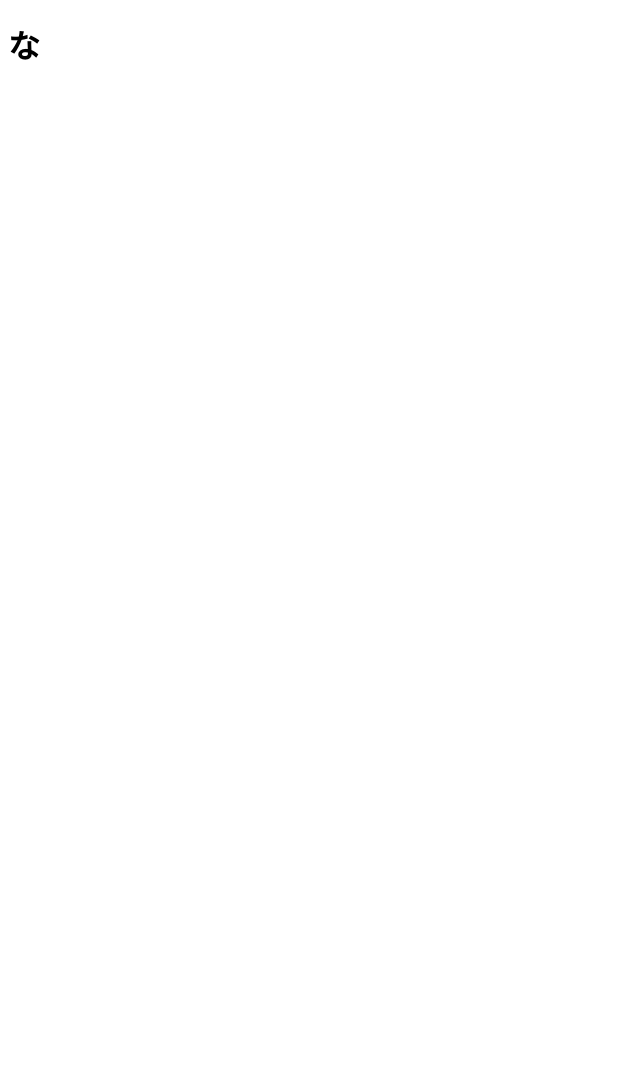
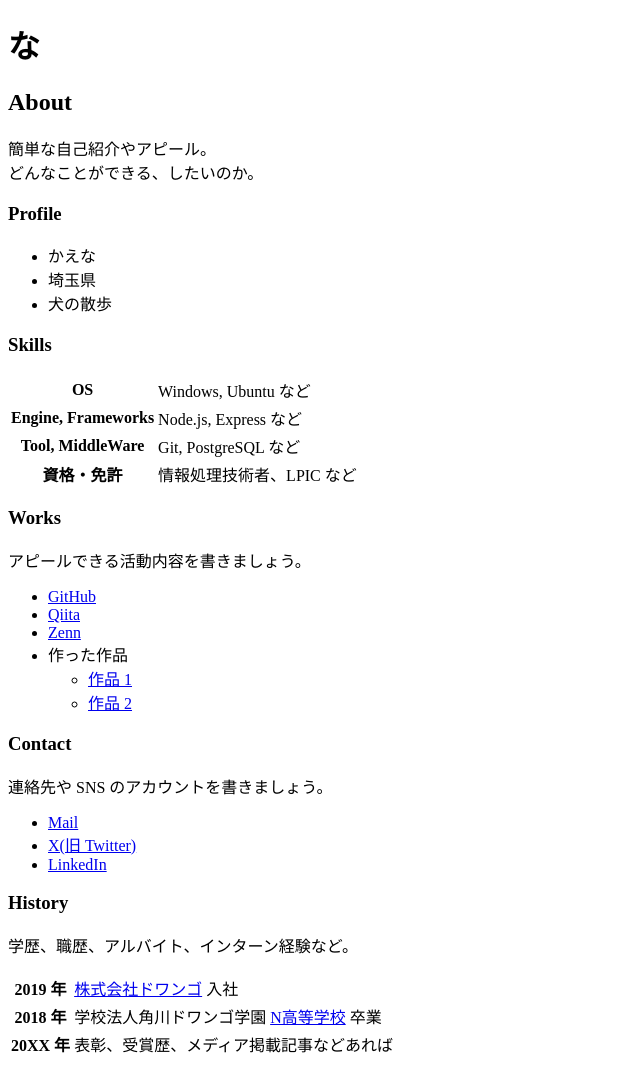
Before and after one commit to 251zs00973-collab/251zs00973-collab.github.io, a plain HTML site: page index.html in a window 1280 px wide. Shown: the whole page, without its empty margins (0-640 px from the left). Before the commit the page ends 800 px from the top, so only its background shows below. Drawn offline with Linux system fonts and the light colour scheme.

Commit message:
ポートフォリオに必要な情報を追加

```diff
--- a/index.html
+++ b/index.html
@@ -7,5 +7,78 @@
   </head>
   <body>
     <h1>な</h1>
+
+    <h2>About</h2>
+    <p>
+      簡単な自己紹介やアピール。<br>
+      どんなことができる、したいのか。
+    </p>
+
+    <h3>Profile</h3>
+    <ul>
+      <li>かえな</li>
+      <li>埼玉県</li>
+      <li>犬の散歩</li>
+    </ul>
+
+    <h3>Skills</h3>
+    <table>
+      <tr>
+        <th>OS</th>
+        <td>Windows, Ubuntu など</td>
+      </tr>
+      <tr>
+        <th>Engine, Frameworks</th>
+        <td>Node.js, Express など</td>
+      </tr>
+      <tr>
+        <th>Tool, MiddleWare</th>
+        <td>Git, PostgreSQL など</td>
+      </tr>
+      <tr>
+        <th>資格・免許</th>
+        <td>情報処理技術者、LPIC など</td>
+      </tr>
+    </table>
+
+    <h3>Works</h3>
+    <p>アピールできる活動内容を書きましょう。</p>
+    <ul>
+      <li><a href="https://github.com/">GitHub</a></li>
+      <li><a href="https://qiita.com/">Qiita</a></li>
+      <li><a href="https://zenn.dev/">Zenn</a></li>
+      <li>
+        作った作品
+        <ul>
+          <li><a href="https://example.com/">作品 1</a></li>
+          <li><a href="https://example.com/">作品 2</a></li>
+        </ul>
+      </li>
+    </ul>
+
+    <h3>Contact</h3>
+    <p>連絡先や SNS のアカウントを書きましょう。</p>
+    <ul>
+      <li><a href="mailto:name@example.com">Mail</a></li>
+      <li><a href="https://twitter.com/n_yobikou">X(旧 Twitter)</a></li>
+      <li><a href="https://www.linkedin.com/">LinkedIn</a></li>
+    </ul>
+
+    <h3>History</h3>
+    <p>学歴、職歴、アルバイト、インターン経験など。</p>
+    <table>
+      <tr>
+        <th>2019 年</th>
+        <td><a href="https://dwango.co.jp/">株式会社ドワンゴ</a> 入社</td>
+      </tr>
+      <tr>
+        <th>2018 年</th>
+        <td>学校法人角川ドワンゴ学園 <a href="https://nnn.ed.jp/">N高等学校</a> 卒業</td>
+      </tr>
+      <tr>
+        <th>20XX 年</th>
+        <td>表彰、受賞歴、メディア掲載記事などあれば</td>
+      </tr>
+    </table>
   </body>
 </html>
```
